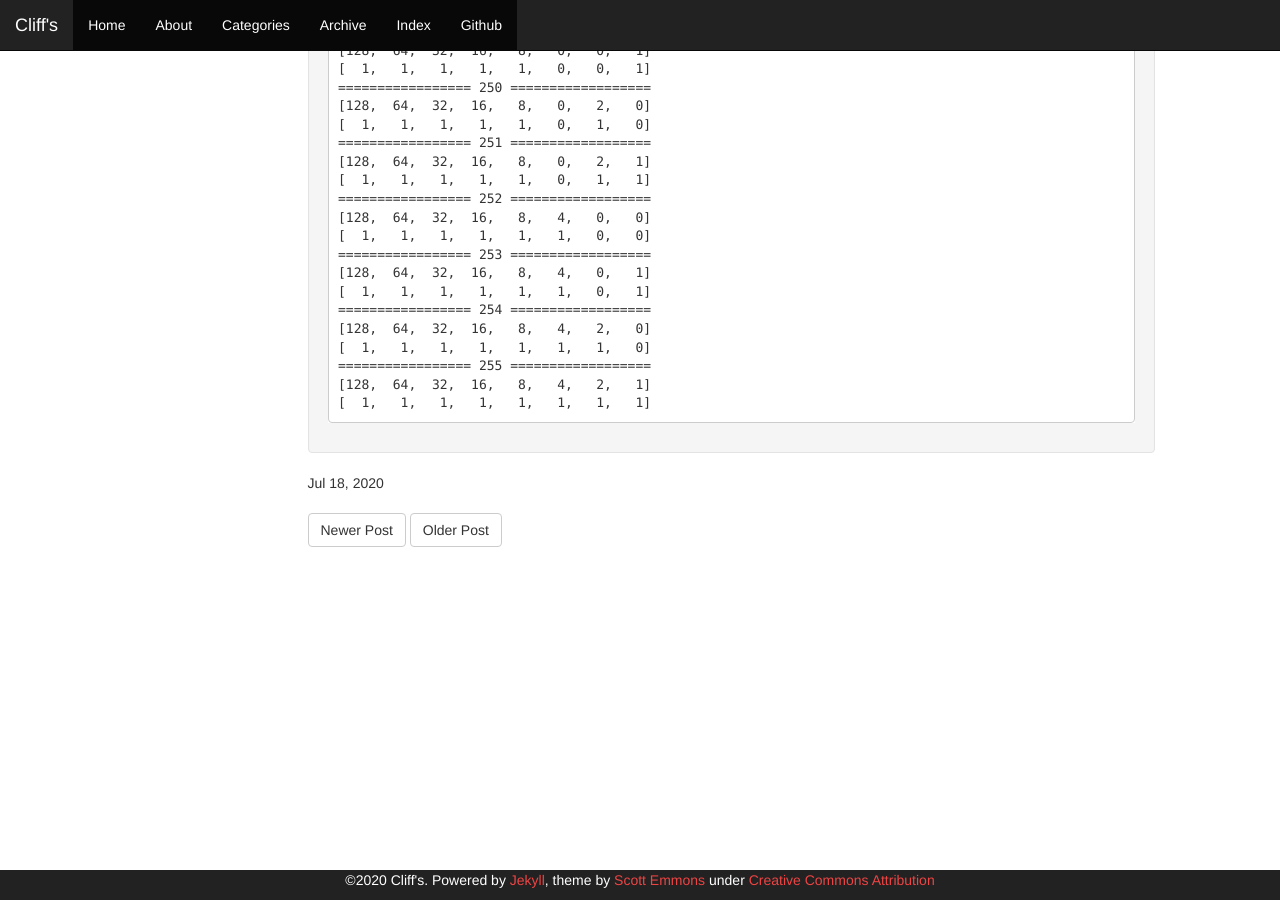
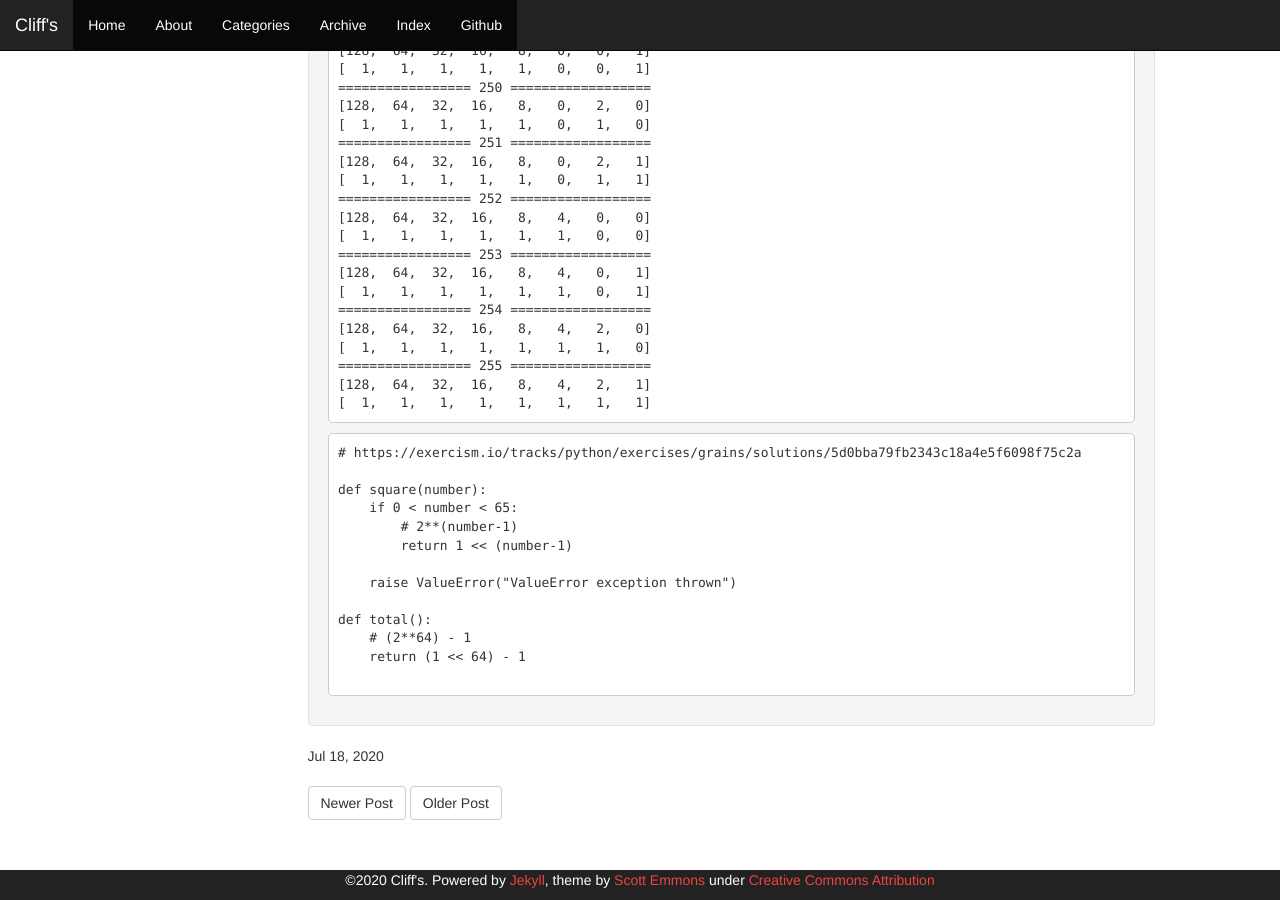
Before and after one commit to cliffwhitworth/cliffwhitworth.github.io, a Jekyll site: the page built from _posts/2020-07-18-bitwise-operations.md, in a window 1280 px wide and 900 px high, scrolled down 21178 px. Built offline with Jekyll 4.4.1, drawn with Linux system fonts in a browser that asks for light colours.

Commit message:
bitwise operations update

````diff
--- a/_posts/2020-07-18-bitwise-operations.md
+++ b/_posts/2020-07-18-bitwise-operations.md
@@ -1188,3 +1188,19 @@ Returns
 [128,  64,  32,  16,   8,   4,   2,   1]
 [  1,   1,   1,   1,   1,   1,   1,   1]
 ```
+
+```
+# https://exercism.io/tracks/python/exercises/grains/solutions/5d0bba79fb2343c18a4e5f6098f75c2a
+
+def square(number):
+    if 0 < number < 65:
+        # 2**(number-1)
+        return 1 << (number-1)
+
+    raise ValueError("ValueError exception thrown")
+
+def total():
+    # (2**64) - 1
+    return (1 << 64) - 1
+
+```
````
